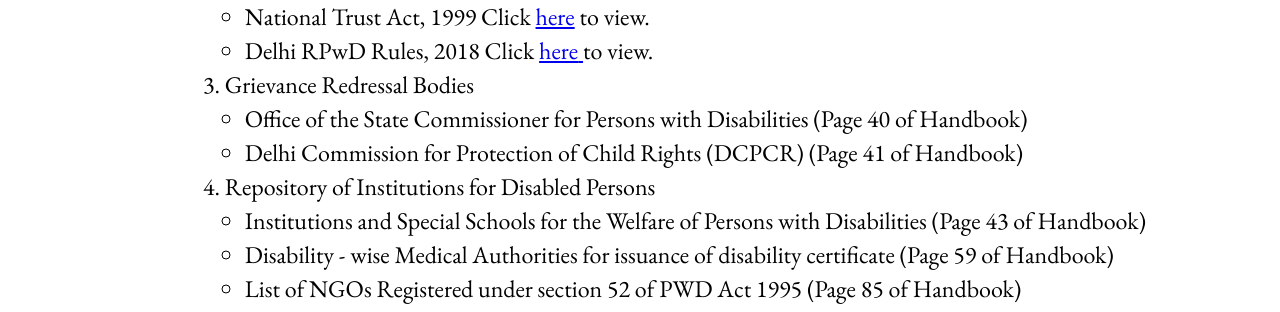
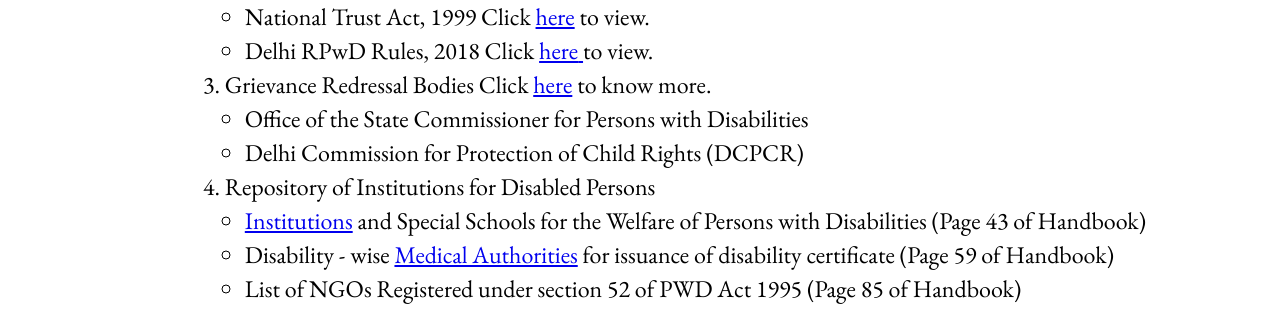
Before and after one commit to pratikk94/disabiityWebsite, a React (Create React App) app: page /resources in a window 1280 px wide. Shown: the part 376-688 px from the top of the page. Built offline with nearby package versions, Linux system fonts and the light colour scheme.

Commit message:
Links essential docs + audio book

```diff
--- a/src/Pages/Resources.jsx
+++ b/src/Pages/Resources.jsx
@@ -49,15 +49,17 @@ function Resources() {
               </ul>
             </li>
             <li style={{ lineHeight: "24px", margin: "10px 20px" }}>
-              Grievance Redressal Bodies
+              Grievance Redressal Bodies Click{" "}
+              <a href="https://drive.google.com/file/d/1o6zX7x4lVv55O-qgXYeC8uYN9jhNZSXY/view?usp=share_link">
+                here
+              </a>{" "}
+              to know more.
               <ul>
                 <li style={{ lineHeight: "24px", margin: "10px 20px" }}>
                   Office of the State Commissioner for Persons with Disabilities
-                  (Page 40 of Handbook)
                 </li>
                 <li style={{ lineHeight: "24px", margin: "10px 20px" }}>
-                  Delhi Commission for Protection of Child Rights (DCPCR) (Page
-                  41 of Handbook)
+                  Delhi Commission for Protection of Child Rights (DCPCR)
                 </li>
               </ul>
             </li>
@@ -65,12 +67,18 @@ function Resources() {
               Repository of Institutions for Disabled Persons
               <ul>
                 <li style={{ lineHeight: "24px", margin: "10px 20px" }}>
-                  Institutions and Special Schools for the Welfare of Persons
-                  with Disabilities (Page 43 of Handbook)
+                  <a href="https://drive.google.com/file/d/1vZBlV75VlGn1dL8884PvrNt3K50AY3D-/view?usp=share_link">
+                    Institutions
+                  </a>{" "}
+                  and Special Schools for the Welfare of Persons with
+                  Disabilities (Page 43 of Handbook)
                 </li>
                 <li style={{ lineHeight: "24px", margin: "10px 20px" }}>
-                  Disability - wise Medical Authorities for issuance of
-                  disability certificate (Page 59 of Handbook)
+                  Disability - wise{" "}
+                  <a href="https://drive.google.com/file/d/1CXBzxu4FamL32jk_KkQNQel_sVf6aOxS/view?usp=share_link">
+                    Medical Authorities
+                  </a>{" "}
+                  for issuance of disability certificate (Page 59 of Handbook)
                 </li>
                 <li style={{ lineHeight: "24px", margin: "10px 20px" }}>
                   List of NGOs Registered under section 52 of PWD Act 1995 (Page
```
